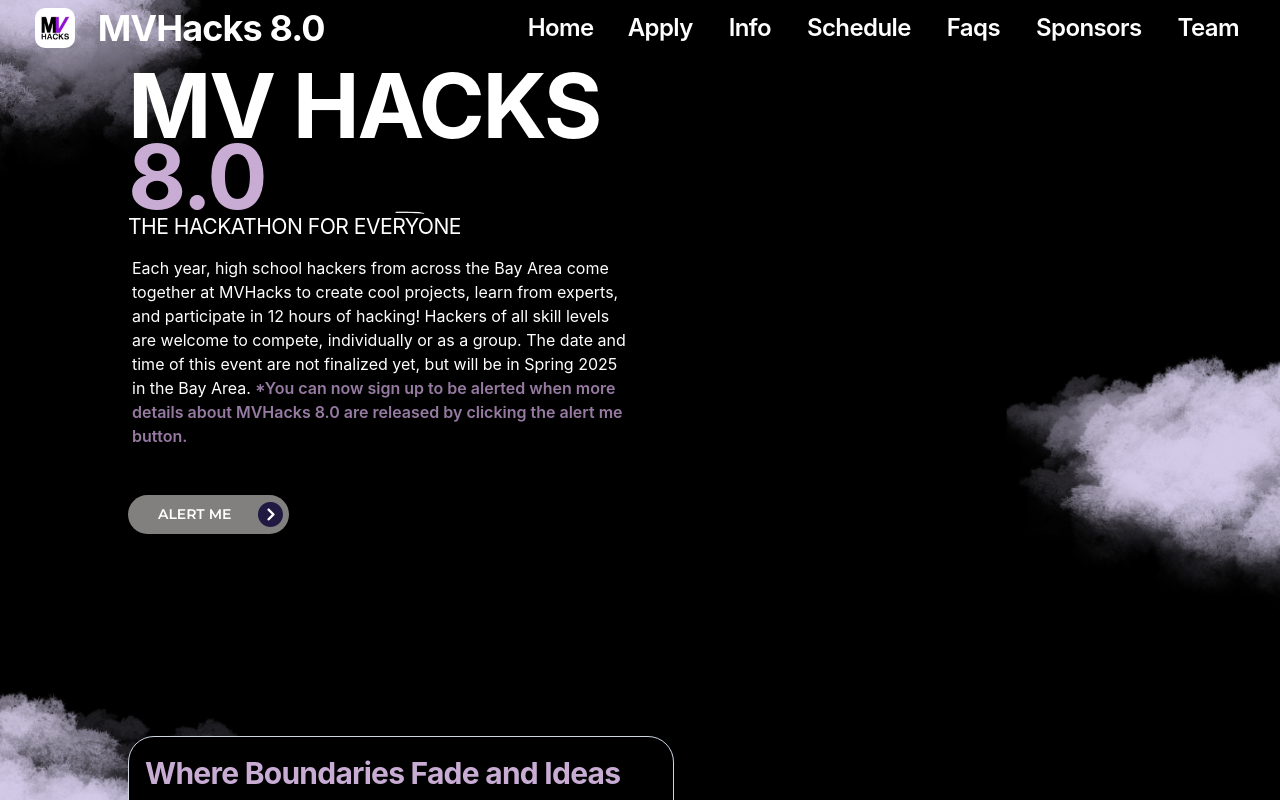
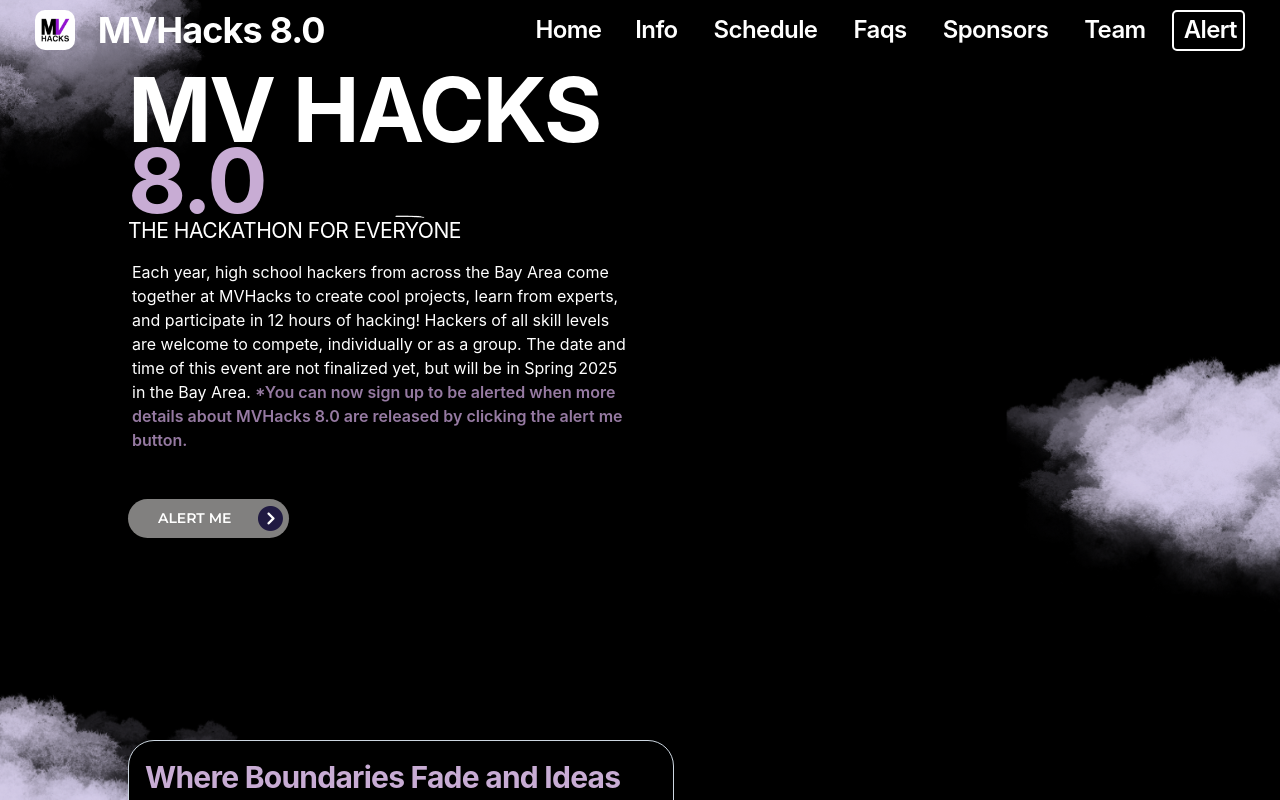
Before and after one commit to mvhacks/website-9.0, a React (Create React App) app: page / in a window 1280 px wide. Shown: the top 800 px of the page. Built offline with nearby package versions, Linux system fonts and the light colour scheme.

Commit message:
Changed navbar

```diff
--- a/src/components/Navbar.tsx
+++ b/src/components/Navbar.tsx
@@ -86,7 +86,8 @@
                 }}
                 onClick={() => onOptionSelect("home")}
               >
-                <Typography id="mvhackstext"
+                <Typography
+                  id="mvhackstext"
                   sx={{
                     color: "white",
                     paddingLeft: "10%",
@@ -279,7 +280,7 @@
                     justifyContent: "center",
                     "&:hover": {
                       backgroundColor: "black !important",
-                      textDecoration:"none",
+                      textDecoration: "none",
                     },
                   }}
                 >
@@ -292,7 +293,7 @@
                     }}
                     level="h4"
                   >
-                    Apply
+                    Alert
                   </Typography>
                 </Link>
               </List>
@@ -378,31 +379,6 @@
                 level="h3"
               >
                 Home
-              </Typography>
-            </Link>
-            <Link
-              style={{ margin: 10, color: "white", paddingLeft: 10 }}
-              sx={{
-                "&:hover": {
-                  backgroundColor: "transparent",
-                },
-              }}
-              href="https://docs.google.com/forms/d/e/1FAIpQLSefTr6730BXSMYYdAnDXS5hFu_NZ5FHyzNYkv2MYqZoxvkgyQ/viewform"
-              color="neutral"
-              level="h3"
-              underline="none"
-              variant="plain"
-            >
-              <Typography
-                sx={{
-                  color: "white",
-                  "&:hover": {
-                    color: "rgb(200,172,212)",
-                  },
-                }}
-                level="h3"
-              >
-                Apply
               </Typography>
             </Link>
             <Link
@@ -535,6 +511,38 @@
                 Team
               </Typography>
             </Link>
+            <Link
+              style={{
+                margin: 10,
+                color: "white",
+                paddingLeft: 10,
+                border: "2px solid white",
+                borderRadius: "5px",
+              }}
+              sx={{
+                "&:hover": {
+                  backgroundColor: "transparent",
+                  borderColor: "rgb(200,172,212)",
+                },
+              }}
+              href="https://docs.google.com/forms/d/e/1FAIpQLSefTr6730BXSMYYdAnDXS5hFu_NZ5FHyzNYkv2MYqZoxvkgyQ/viewform"
+              color="neutral"
+              level="h3"
+              underline="none"
+              variant="plain"
+            >
+              <Typography
+                sx={{
+                  color: "white",
+                  "&:hover": {
+                    color: "rgb(200,172,212)",
+                  },
+                }}
+                level="h3"
+              >
+                Alert
+              </Typography>
+            </Link>
           </Box>
         </Box>
       )}
```
